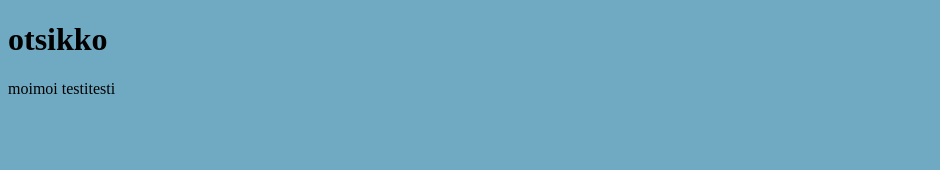
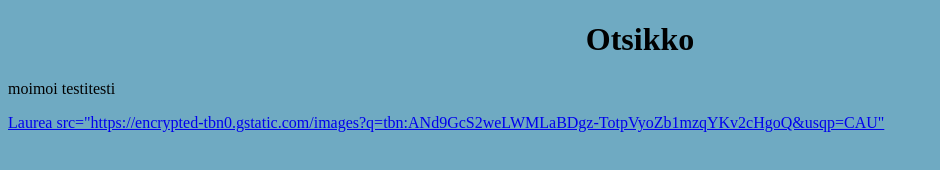
Before and after one commit to yooruce/yooruce.github.io, a plain HTML site: page index.html in a window 1280 px wide. Shown: the whole page, without its empty margins (0-940 px from the left). Drawn offline with Linux system fonts and the light colour scheme.

Commit message:
Update index.html

```diff
--- a/index.html
+++ b/index.html
@@ -5,8 +5,11 @@
     <title>testi</title>
   </head>
   <body>
-    <h1>otsikko</h1>
+    <h1 style="text-align:center;">Otsikko</h1>
     <p>moimoi testitesti</p>
+    <a href="laurea.fi">Laurea
+        src="https://encrypted-tbn0.gstatic.com/images?q=tbn:ANd9GcS2weLWMLaBDgz-TotpVyoZb1mzqYKv2cHgoQ&usqp=CAU"
+    </a>
 
   </body>
 </html>
```
